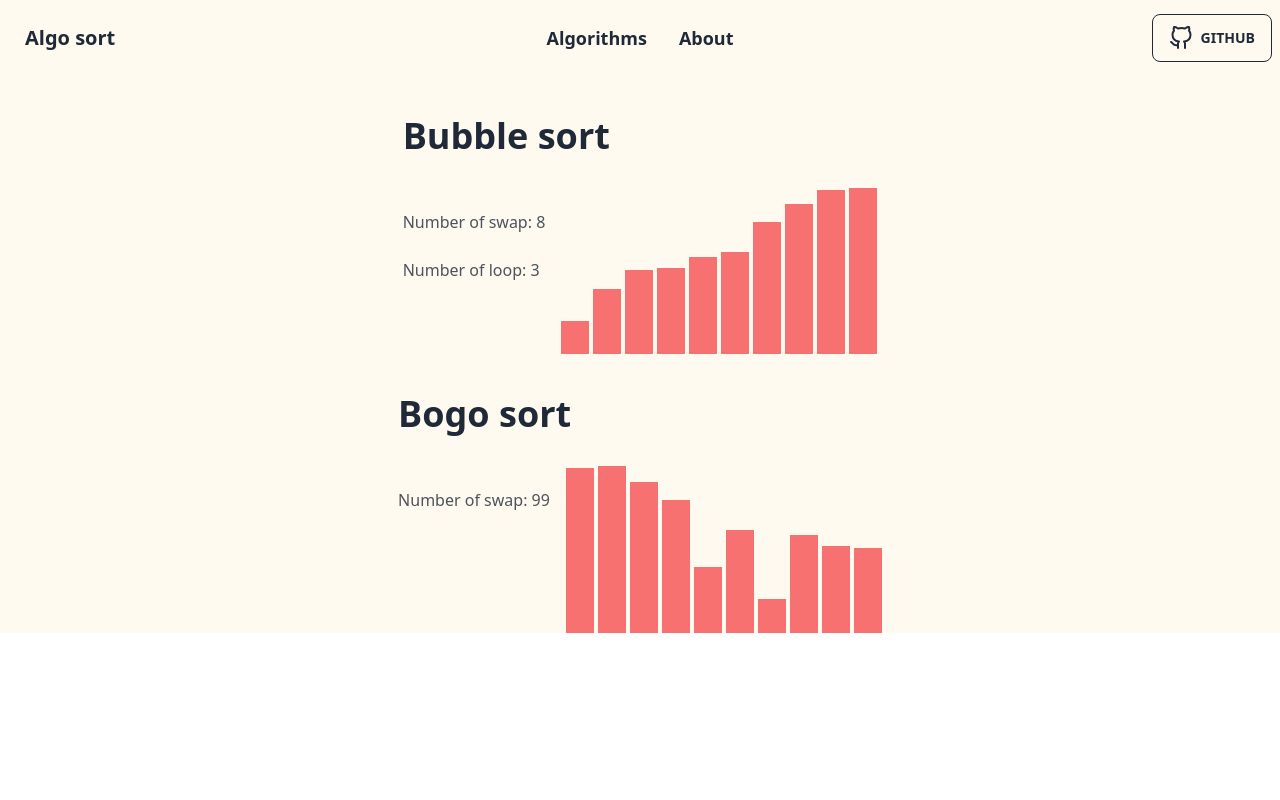
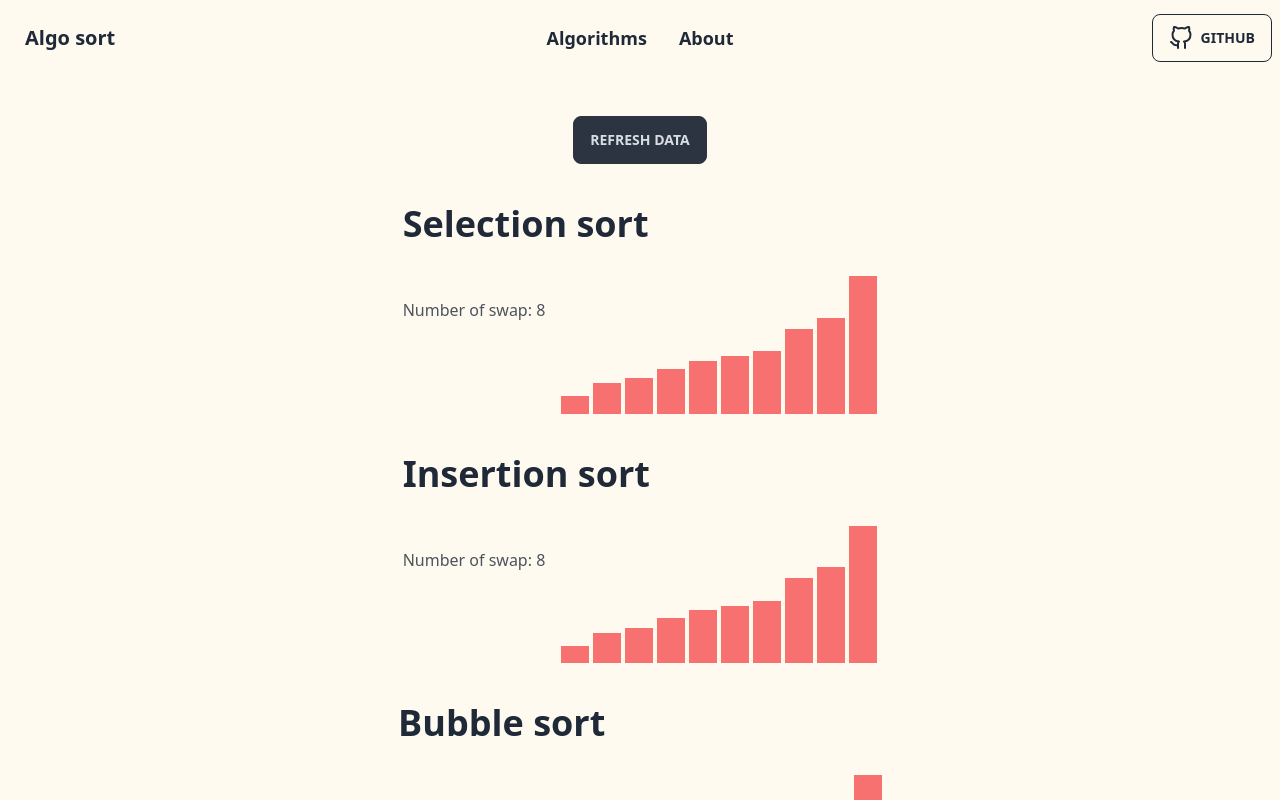
Before and after one commit to ReyalWesley/algo-sort, a React (Vite) app: page /algos in a window 1280 px wide. Shown: the top 800 px of the page. Built offline with nearby package versions, Linux system fonts and the light colour scheme.

Commit message:
feat(component): adding context + insertion selection sort (#4)

```diff
--- /dev/null
+++ b/src/component/algo/insertionSort.tsx
@@ -0,0 +1,43 @@
+import {
+  SortFunctionParamType,
+  SortFunctionReturnType,
+} from './render/sortBlock';
+
+export const moveElement = (
+  list: number[],
+  idxElt: number,
+  idxInsert: number
+) => {
+  const firstPart = list.slice(0, idxElt);
+  const secondPart = list.slice(idxElt + 1, list.length);
+
+  const finalList = [...firstPart, ...secondPart];
+  finalList.splice(idxInsert, 0, list[idxElt]);
+
+  return finalList;
+};
+
+export const insertionSortFunction = ({
+  data,
+  iterator,
+  countSwap,
+  setCountSwap,
+}: SortFunctionParamType): SortFunctionReturnType => {
+  const idx = iterator;
+  const sorted = false;
+
+  if (data[idx] > data[idx - 1]) {
+    return { data };
+  } else {
+    while (!sorted) {
+      if (data[idx] < data[iterator - 1]) {
+        iterator--;
+      } else {
+        data = moveElement(data, idx, iterator);
+        setCountSwap(countSwap + 1);
+        break;
+      }
+    }
+  }
+  return { data };
+};
--- a/src/component/algo/render/graph/barChart.tsx
+++ b/src/component/algo/render/graph/barChart.tsx
@@ -4,7 +4,7 @@ type ListPropsType = {
   dataSet: number[];
 };
 
-export const List: React.FC<ListPropsType> = ({ dataSet }) => {
+export const BarChart: React.FC<ListPropsType> = ({ dataSet }) => {
   return (
     <div className="flex items-end gap-x-1">
       {dataSet.map((data: number, index: number) => {
--- a/src/component/algo/render/sortBlock.tsx
+++ b/src/component/algo/render/sortBlock.tsx
@@ -1,5 +1,6 @@
 import React, { useEffect, useState } from 'react';
-import { List } from './graph/barChart';
+import { BarChart } from './graph/barChart';
+import { useAlgosContext } from '../../../context/data';
 
 type GenerateListParam = {
   size?: number;
@@ -85,7 +86,6 @@ export type SortBlockPropsType = {
   loop?: boolean;
   sortFunction: (params: SortFunctionParamType) => SortFunctionReturnType;
   swap?: boolean;
-  dataSet: number[];
 };
 
 export const SortBlock: React.FC<SortBlockPropsType> = ({
@@ -93,10 +93,10 @@ export const SortBlock: React.FC<SortBlockPropsType> = ({
   loop = true,
   sortFunction,
   swap = true,
-  dataSet,
 }) => {
+  const context = useAlgosContext();
   //dataset
-  const [data, setData] = useState<number[]>(dataSet);
+  const [data, setData] = useState<number[]>(context.data);
 
   const [iterator, setIterator] = useState(1);
 
@@ -108,6 +108,14 @@ export const SortBlock: React.FC<SortBlockPropsType> = ({
 
   //state to stop the sort if the dataset is sorted
   const [sorted, setSorted] = useState(false);
+
+  useEffect(() => {
+    setData(context.data);
+    setIterator(1);
+    setCountSwap(0);
+    setCountLoop(0);
+    setSorted(false);
+  }, [context.data]);
 
   useEffect(() => {
     if (!sorted) {
@@ -140,7 +148,7 @@ export const SortBlock: React.FC<SortBlockPropsType> = ({
           {swap && <p>Number of swap: {countSwap}</p>}
           {loop && <p>Number of loop: {countLoop}</p>}
         </div>
-        <List dataSet={data} />
+        <BarChart dataSet={data} />
       </div>
     </article>
   );
--- /dev/null
+++ b/src/component/algo/selectionSort.tsx
@@ -0,0 +1,23 @@
+import {
+  SortFunctionParamType,
+  SortFunctionReturnType,
+} from './render/sortBlock';
+
+export const selectionSortFunction = ({
+  data,
+  iterator,
+  countSwap,
+  setCountSwap,
+}: SortFunctionParamType): SortFunctionReturnType => {
+  const unsortedList = data.slice(iterator - 1);
+  const idx = iterator - 1 + unsortedList.indexOf(Math.min(...unsortedList));
+
+  if (data[iterator - 1] !== data[idx]) {
+    const storedValue = data[iterator - 1];
+    data[iterator - 1] = data[idx];
+    data[idx] = storedValue;
+    setCountSwap(countSwap + 1);
+  }
+
+  return { data };
+};
--- /dev/null
+++ b/src/context/data.tsx
@@ -0,0 +1,28 @@
+import { generateList } from '../component/algo/render/sortBlock';
+import React, { createContext, useContext, useState } from 'react';
+
+// Créez un contexte pour le tableau de nombres et la méthode de rafraîchissement
+export const AlgosContext = createContext({
+  data: [] as number[],
+  refreshData: () => {},
+});
+
+// Créez le composant fournisseur du contexte
+export const AlgosProvider: React.FC<React.PropsWithChildren> = ({
+  children,
+}) => {
+  const [data, setData] = useState<number[]>(generateList());
+
+  const refreshData = () => {
+    console.log('data generated');
+    setData(generateList());
+  };
+
+  return (
+    <AlgosContext.Provider value={{ data, refreshData }}>
+      {children}
+    </AlgosContext.Provider>
+  );
+};
+
+export const useAlgosContext = () => useContext(AlgosContext);
--- a/src/main.tsx
+++ b/src/main.tsx
@@ -3,11 +3,14 @@ import * as ReactDOM from 'react-dom/client';
 import { BrowserRouter } from 'react-router-dom';
 import './index.css';
 import App from '../src/App';
+import { AlgosProvider } from './context/data';
 
 ReactDOM.createRoot(document.getElementById('root') as HTMLElement).render(
   <React.StrictMode>
     <BrowserRouter>
-      <App />
+      <AlgosProvider>
+        <App />
+      </AlgosProvider>
     </BrowserRouter>
   </React.StrictMode>
 );
--- a/src/routes/algos.tsx
+++ b/src/routes/algos.tsx
@@ -4,42 +4,60 @@ import { Outlet } from 'react-router-dom';
 import { bogoSortFunction } from '../component/algo/bogoSort';
 import { bubbleSortFunction } from '../component/algo/bubbleSort';
 import {
-  generateList,
   SortBlockPropsType,
   SortBlock,
 } from '../component/algo/render/sortBlock';
-
-const data = generateList();
+import { insertionSortFunction } from '../component/algo/insertionSort';
+import { selectionSortFunction } from '../component/algo/selectionSort';
+import { useAlgosContext } from '../context/data';
 
 const algos: SortBlockPropsType[] = [
+  {
+    algoName: 'Selection sort',
+    loop: false,
+    sortFunction: selectionSortFunction,
+    swap: true,
+  },
+  {
+    algoName: 'Insertion sort',
+    loop: false,
+    sortFunction: insertionSortFunction,
+    swap: true,
+  },
   {
     algoName: 'Bubble sort',
     loop: true,
     sortFunction: bubbleSortFunction,
     swap: true,
-    dataSet: data,
   },
   {
     algoName: 'Bogo sort',
     loop: false,
     sortFunction: bogoSortFunction,
     swap: true,
-    dataSet: data,
   },
 ];
 
 export const Algos: React.FC = () => {
+  const context = useAlgosContext();
+
   return (
     <>
+      <button
+        type="button"
+        className="btn btn-neutral"
+        onClick={context.refreshData} // Utilisation de la méthode de rafraîchissement fournie par le contexte
+      >
+        Refresh data
+      </button>
       {algos.map(
         (
-          { algoName, loop, sortFunction, swap, dataSet }: SortBlockPropsType,
+          { algoName, loop, sortFunction, swap }: SortBlockPropsType,
           idx: number
         ) => (
           <SortBlock
             key={idx}
             algoName={algoName}
-            dataSet={dataSet}
             loop={loop}
             sortFunction={sortFunction}
             swap={swap}
```
